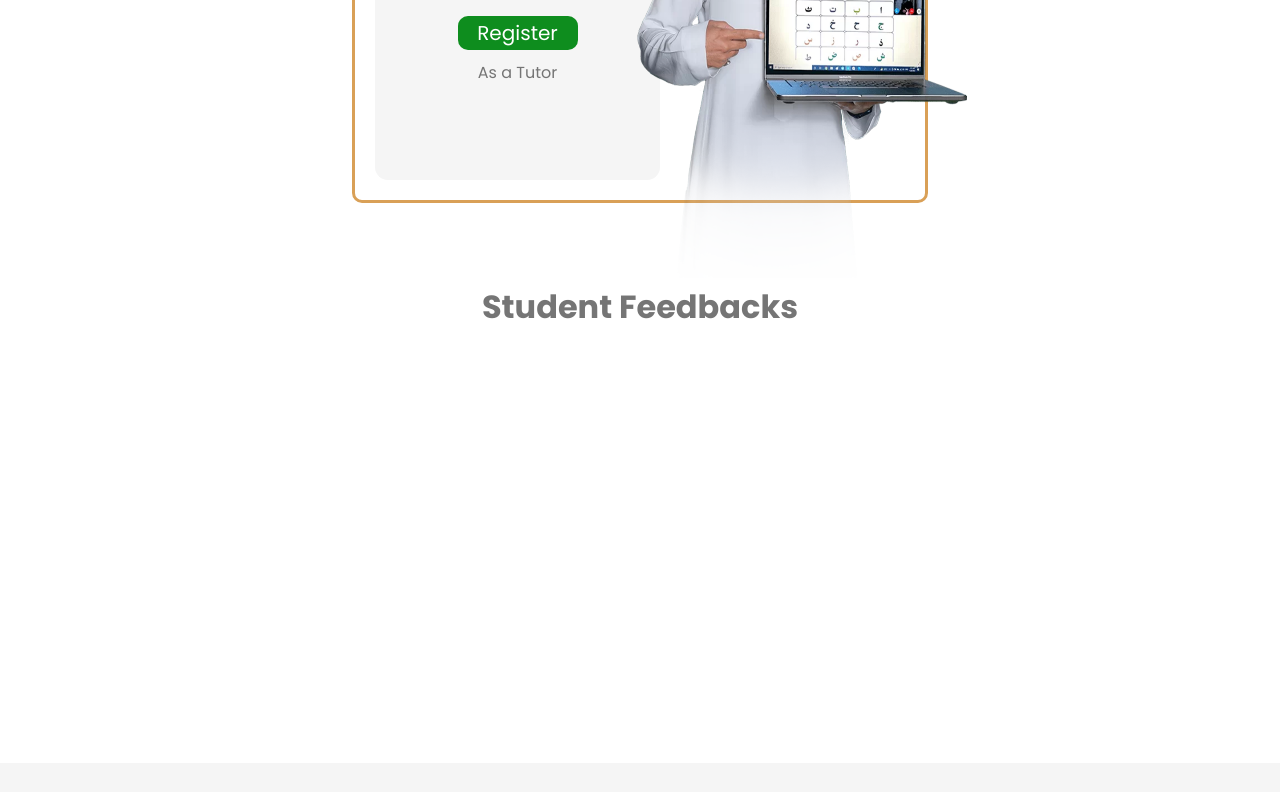
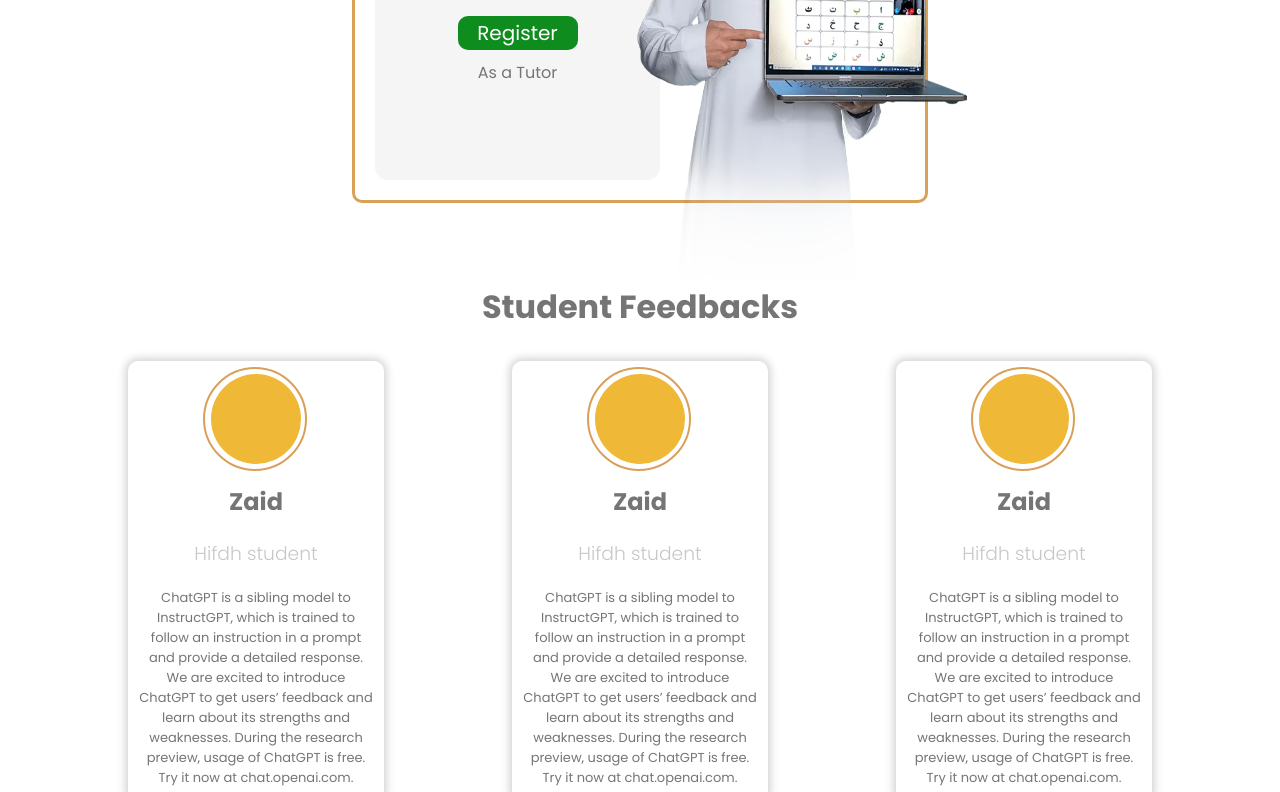
Before and after one commit to dotprods/5pillars, a React (Create React App) app in the folder client/: page / in a window 1280 px wide. Shown: the part 2000-2792 px from the top of the page. Built offline with nearby package versions, Linux system fonts and the light colour scheme.

Commit message:
student feedback added

```diff
--- a/client/public/index.html
+++ b/client/public/index.html
@@ -24,7 +24,7 @@
       work correctly both with client-side routing and a non-root public URL.
       Learn how to configure a non-root public URL by running `npm run build`.
     -->
-    <title>React App</title>
+    <title>5Pillars-academy</title>
   </head>
   <body>
     <noscript>You need to enable JavaScript to run this app.</noscript>
--- a/client/src/Components/Home.js
+++ b/client/src/Components/Home.js
@@ -197,6 +197,44 @@ const Home = () => {
       </div>
       <div className="feedback">
         <h1>Student Feedbacks</h1>
+        <div className="feedback-items">
+          <div className="feedback-item">
+            <div className="feedback-img feed1"></div>
+            <h2 className="name">Zaid</h2>
+            <h3 className="name-course">Hifdh student</h3>
+            <p className="feedback-text">
+              ChatGPT is a sibling model to InstructGPT, which is trained to
+              follow an instruction in a prompt and provide a detailed response.
+              We are excited to introduce ChatGPT to get users’ feedback and
+              learn about its strengths and weaknesses. During the research
+              preview, usage of ChatGPT is free. Try it now at chat.openai.com.
+            </p>
+          </div>
+          <div className="feedback-item feed2">
+            <div className="feedback-img"></div>
+            <h2 className="name">Zaid</h2>
+            <h3 className="name-course">Hifdh student</h3>
+            <p className="feedback-text">
+              ChatGPT is a sibling model to InstructGPT, which is trained to
+              follow an instruction in a prompt and provide a detailed response.
+              We are excited to introduce ChatGPT to get users’ feedback and
+              learn about its strengths and weaknesses. During the research
+              preview, usage of ChatGPT is free. Try it now at chat.openai.com.
+            </p>
+          </div>
+          <div className="feedback-item">
+            <div className="feedback-img feed3"></div>
+            <h2 className="name">Zaid</h2>
+            <h3 className="name-course">Hifdh student</h3>
+            <p className="feedback-text">
+              ChatGPT is a sibling model to InstructGPT, which is trained to
+              follow an instruction in a prompt and provide a detailed response.
+              We are excited to introduce ChatGPT to get users’ feedback and
+              learn about its strengths and weaknesses. During the research
+              preview, usage of ChatGPT is free. Try it now at chat.openai.com.
+            </p>
+          </div>
+        </div>
       </div>
 
       <div className="subscribe">
--- a/client/src/Css/Home.css
+++ b/client/src/Css/Home.css
@@ -703,10 +703,77 @@ p {
   }
 }
 .feedback {
-  height: 60vh;
   background: #fff;
   text-align: center;
 }
 .feedback h1 {
   color: #757575;
 }
+.feedback-items {
+  display: flex;
+  justify-content: space-evenly;
+  margin: 30px 0;
+}
+.feedback-item {
+  display: flex;
+  flex-direction: column;
+  justify-content: center;
+  width: 20%;
+  align-items: center;
+  height: 55vh;
+  border-radius: 10px;
+  padding: 10px;
+
+  /* Add the box shadow styles */
+  box-shadow: 0px 0px 10px 2px rgba(0, 0, 0, 0.2);
+}
+
+.feedback-img {
+  background: #efb836;
+  background-size: cover;
+  background-position: center;
+  width: 90px;
+  border-radius: 50%;
+  height: 90px;
+  position: relative;
+}
+.feedback-img::after {
+  content: "";
+  position: absolute;
+  width: 100px;
+  height: 100px;
+  border-radius: 50%;
+  background-color: transparent;
+  right: -6px; /* Adjust this value to control the distance between the div and the circle */
+  top: 50%;
+  transform: translateY(-50%);
+  border: 2px solid #d9a057;
+}
+/* .feed1 {
+  background: url("../assets/QurLes.png");
+  background-size: cover;
+  background-position: center;
+} */
+.name {
+  color: #757575;
+  margin-top: 20px;
+}
+.name-course {
+  font-weight: 300;
+  margin-bottom: 20px;
+  color: #c8c8c8;
+}
+.feedback-item p {
+  font-size: small;
+}
+@media only screen and (max-width: 766px) {
+  .feedback-items {
+    flex-direction: column;
+    justify-content: center;
+    align-items: center;
+  }
+  .feedback-item {
+    width: 80%;
+    margin-bottom: 10px;
+  }
+}
```
